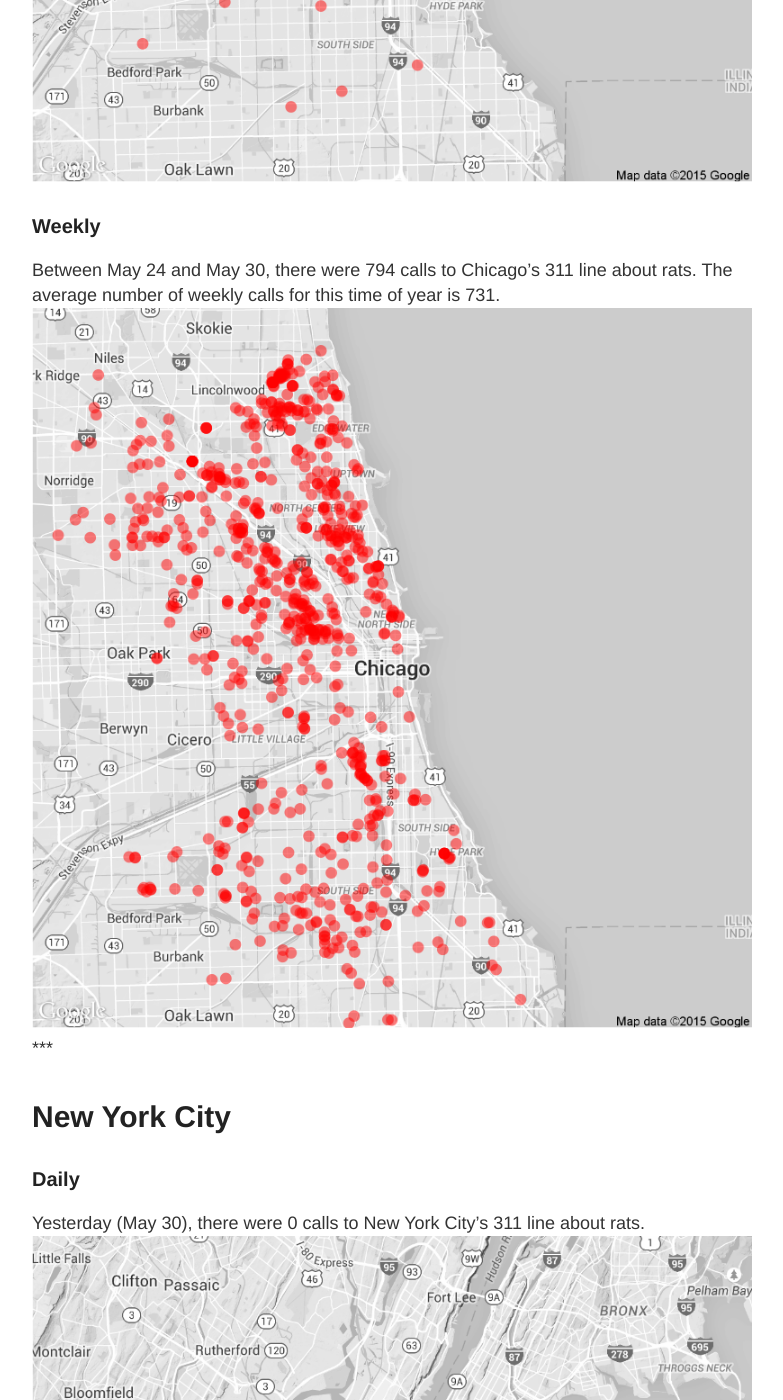
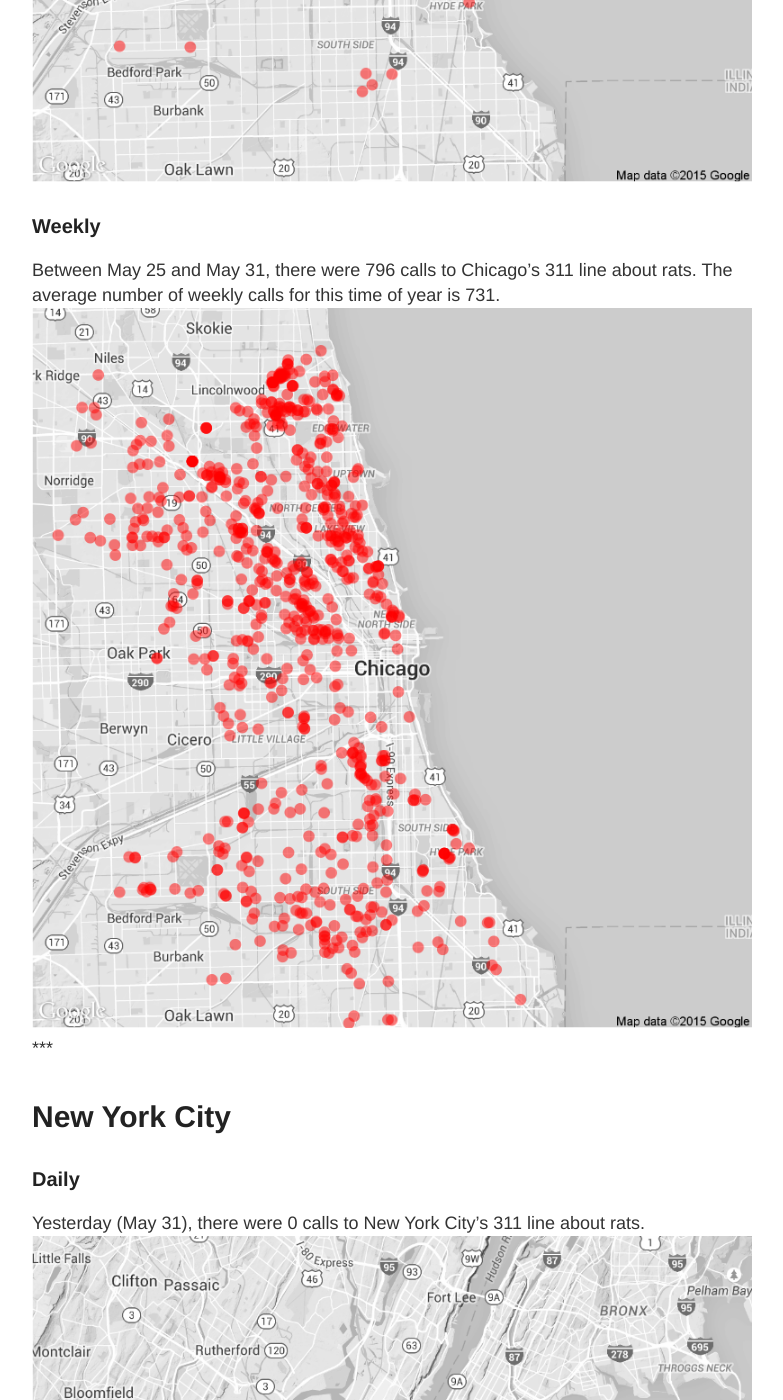
Before and after one commit to DanielHadley/ratmaps, a Jekyll site: the page built from daily.md, in a window 1280 px wide and 1400 px high, scrolled down 1033 px. Shown: the whole window, without its empty margins (248-1031 px from the left). Built offline with Jekyll 4.4.1, drawn with Linux system fonts in a browser that asks for light colours; comment, search, counter and statistics services are not loaded; some of the changed text lies outside the part shown.

Commit message:
Daily Maps

```diff
--- a/daily.md
+++ b/daily.md
@@ -15,22 +15,22 @@
 
 ### Daily
 
-Yesterday (May 30), there were 38 calls to Chicago's 311 line about rats.
+Yesterday (May 31), there were 48 calls to Chicago's 311 line about rats.
 ![Chicago rat calls to 311 weekly map]({{ site.cityimages }}/daily/Chicago_Rat_Map_Daily.png)
 
 ### Weekly
-Between May 24 and May 30, there were 794 calls to Chicago's 311 line about rats. The average number of weekly calls for this time of year is 731.
+Between May 25 and May 31, there were 796 calls to Chicago's 311 line about rats. The average number of weekly calls for this time of year is 731.
 ![Chicago rat calls to 311 weekly map]({{ site.cityimages }}/daily/Chicago_Rat_Map_Weekly.png)
 ***
 # New York City <a id="nyc"><a>
 
 ### Daily
 
-Yesterday (May 30), there were 0 calls to New York City's 311 line about rats.
+Yesterday (May 31), there were 0 calls to New York City's 311 line about rats.
 ![NYC rat calls to 311 weekly map]({{ site.cityimages }}/daily/NYC_Rat_Map_Daily.png)
 
 ### Weekly
-Between May 24 and May 30, there were 0 calls to New York City's 311 line about rats. The average number of weekly calls for this time of year is 271.
+Between May 25 and May 31, there were 0 calls to New York City's 311 line about rats. The average number of weekly calls for this time of year is 271.
 ![NYC rat calls to 311 weekly map]({{ site.cityimages }}/daily/NYC_Rat_Map_Weekly.png)
 
 Each red dot represents one call about a rat seen in that location. The dots are transparent, so multiple calls from one location will be seen as a solid dot. The usual caveats apply: more calls do not necessarily mean that there are more rats in that location than other parts of the city. A cluster of dots could indicate that one resident is unusually vocal about rodents in his or her neighborhood. Also, more densely populated neighborhoods tend to make more calls to 311.
```
Also changed, not shown: images/pages/daily/Chicago_Rat_Map_Daily.png, images/pages/daily/Chicago_Rat_Map_Weekly.png, images/pages/daily/NYC_Rat_Map_Daily.png, images/pages/daily/NYC_Rat_Map_Weekly.png.
